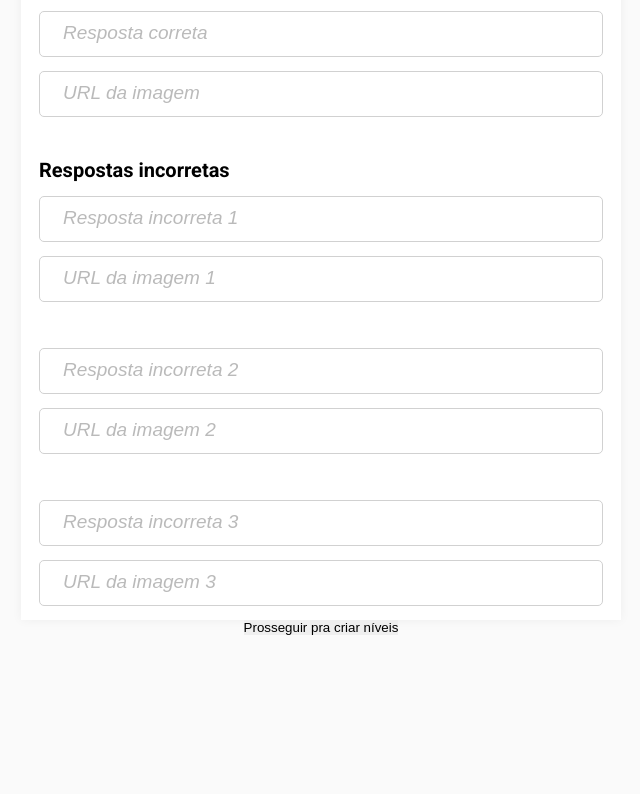
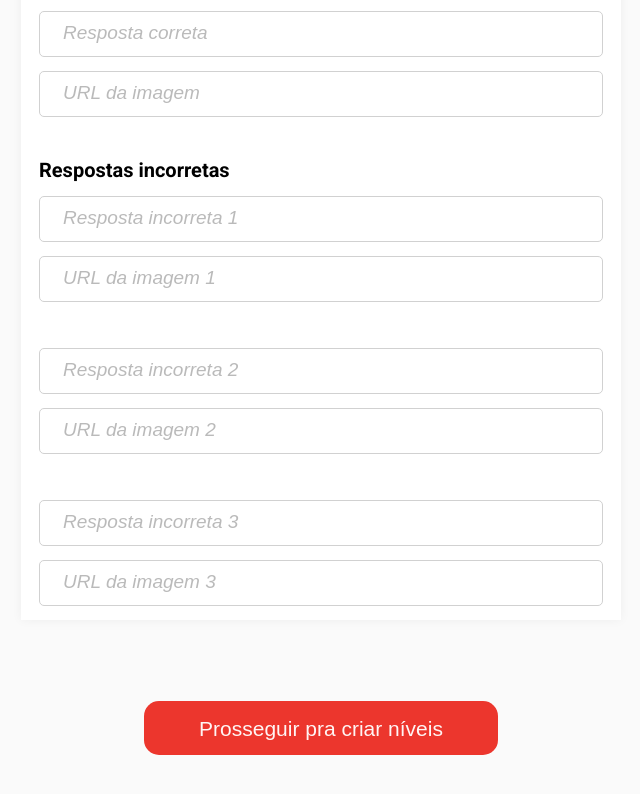
Before and after one commit to dr1co/buzzquizz, a plain HTML site: page index.html in a window 1280 px wide. Shown: the part 434-1228 px from the top of the page, without its empty margins (319-959 px from the left). Before the commit the page ends 1069 px from the top, so only its background shows below. Drawn offline with Linux system fonts and the light colour scheme.

Commit message:
questions creation files

```diff
--- a/assets/css/questionsCreateStyle.css
+++ b/assets/css/questionsCreateStyle.css
@@ -1,4 +1,8 @@
-.questions-creation h3 {
+#questions-creation {
+    padding-bottom: 468px;
+}
+
+#questions-creation h3 {
     margin-top: 63px;
     margin-bottom: 36px;
 }
@@ -14,3 +18,16 @@
 .incorrect-group-input-margin {
     margin-bottom: 32px;
 }
+
+#questions-creation button {
+    width: 354px;
+    height: 54px;
+    margin-top: 81px;
+    background: #EC362D;
+    border-radius: 15px;
+    font-weight: 400;
+    font-size: 21px;
+    line-height: 25px;
+    color: #FFF5F4;
+    cursor: pointer;
+}
--- a/index.html
+++ b/index.html
@@ -18,7 +18,7 @@
     <h1 class="header-title">BuzzQuizz</h1>
 </header>
 <main>
-    <section class="questions-creation flex flex-direction-column justify-content-center align-items-center">
+    <section id="questions-creation" class="flex flex-direction-column justify-content-center align-items-center">
         <h3>Crie suas perguntas</h3>
         <div class="question flex flex-direction-column align-items-center">
             <div class="default-input-group-width flex flex-direction-column">
```
